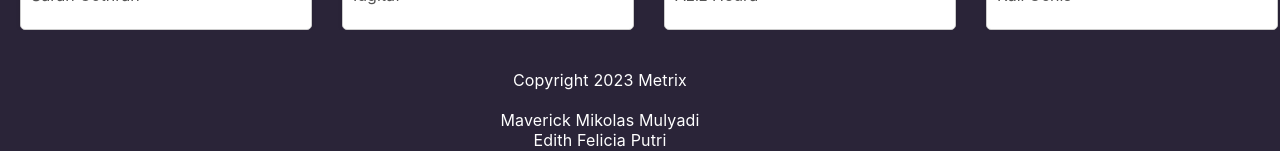
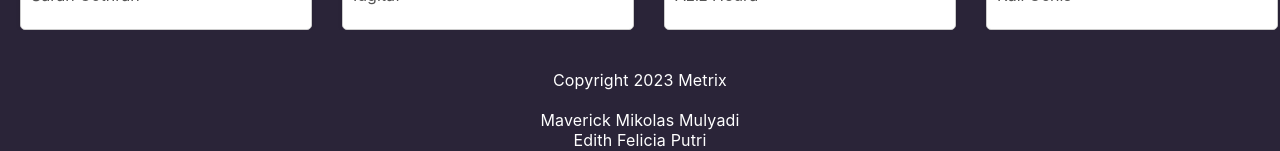
Before and after one commit to MaverickMM/Project-PWL-Metrix, a Next.js app: page / in a window 1280 px wide. Shown: the part 1117-1268 px from the top of the page. Built offline with nearby package versions, Linux system fonts and the light colour scheme; a web font is replaced by a local one.

Commit message:
Add files via upload

```diff
--- a/components/Footer.module.css
+++ b/components/Footer.module.css
@@ -4,17 +4,9 @@
   }
 
   .copyrightContainer {
-    position: absolute;
-    top: -1;
+    top: 0;
     left: 0;
     letter-spacing: 0.01em;
     color: white;
-    width: 1200px;
-  }
-
-  .footer {
-    position: absolute;
-    left: 0;
-    height: 95px;
     text-align: center;
   }
--- a/components/Footer.tsx
+++ b/components/Footer.tsx
@@ -9,7 +9,7 @@ const Footer = () => {
     <footer className={styles.footer}>
       <div className={styles.copyrightContainer}>
                 <p className={styles.copyright}>Copyright 2023 Metrix</p>
-                <p className={styles.copyright}>&nbsp;</p>
+                <br/>
                 <p className={styles.copyright}>Maverick Mikolas Mulyadi</p>
                 <p className={styles.copyright}>Edith Felicia Putri</p>
                 <p className={styles.copyright}>Beatrix Stefany</p>
```
Also changed, not shown: components/CardDiscover.tsx (added, +21 -0 lines).
